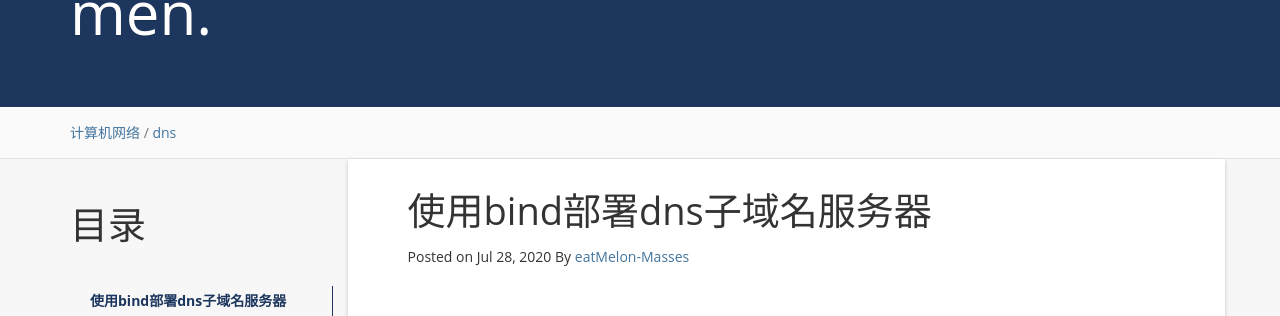
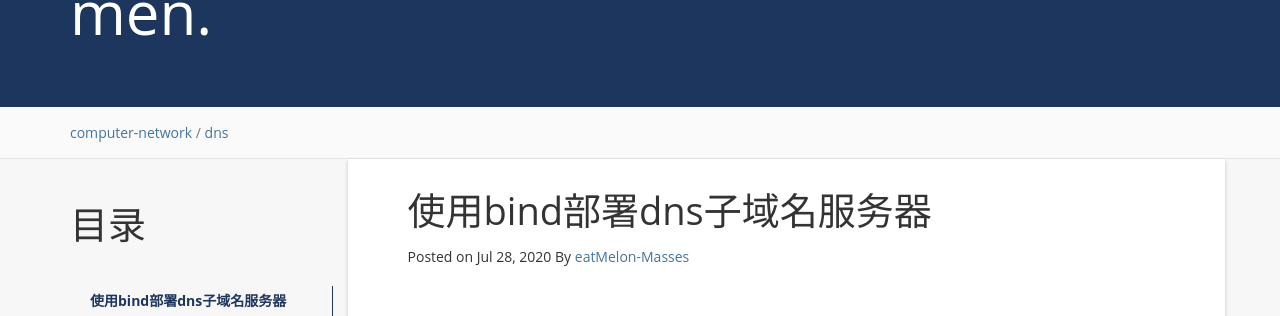
Before and after one commit to eatMelon-Masses/eatMelon-Masses.github.io, a Jekyll site: the page built from _posts/computer-network/2020-07-28-_DNS子域名授权机制.md, in a window 1280 px wide and 900 px high. Shown: the part 188-504 px from the top of the window. Built offline with Jekyll 4.4.1, drawn with Linux system fonts in a browser that asks for light colours; nearby versions of some CDN libraries; a script that is not in the unit is left out; comment, search, counter and statistics services are not loaded.

Commit message:
fix: 中文目录问题

```diff
--- a/_posts/计算机网络/2020-07-28-_DNS子域名授权机制.md
+++ b/_posts/computer-network/2020-07-28-_DNS子域名授权机制.md
@@ -2,7 +2,7 @@
 layout: post
 title:  "使用bind部署dns子域名服务器"
 date:   2020-07-28 17:31:01 +0800
-categories: 计算机网络
+categories: computer-network
 tag: dns
 ---
 
```
